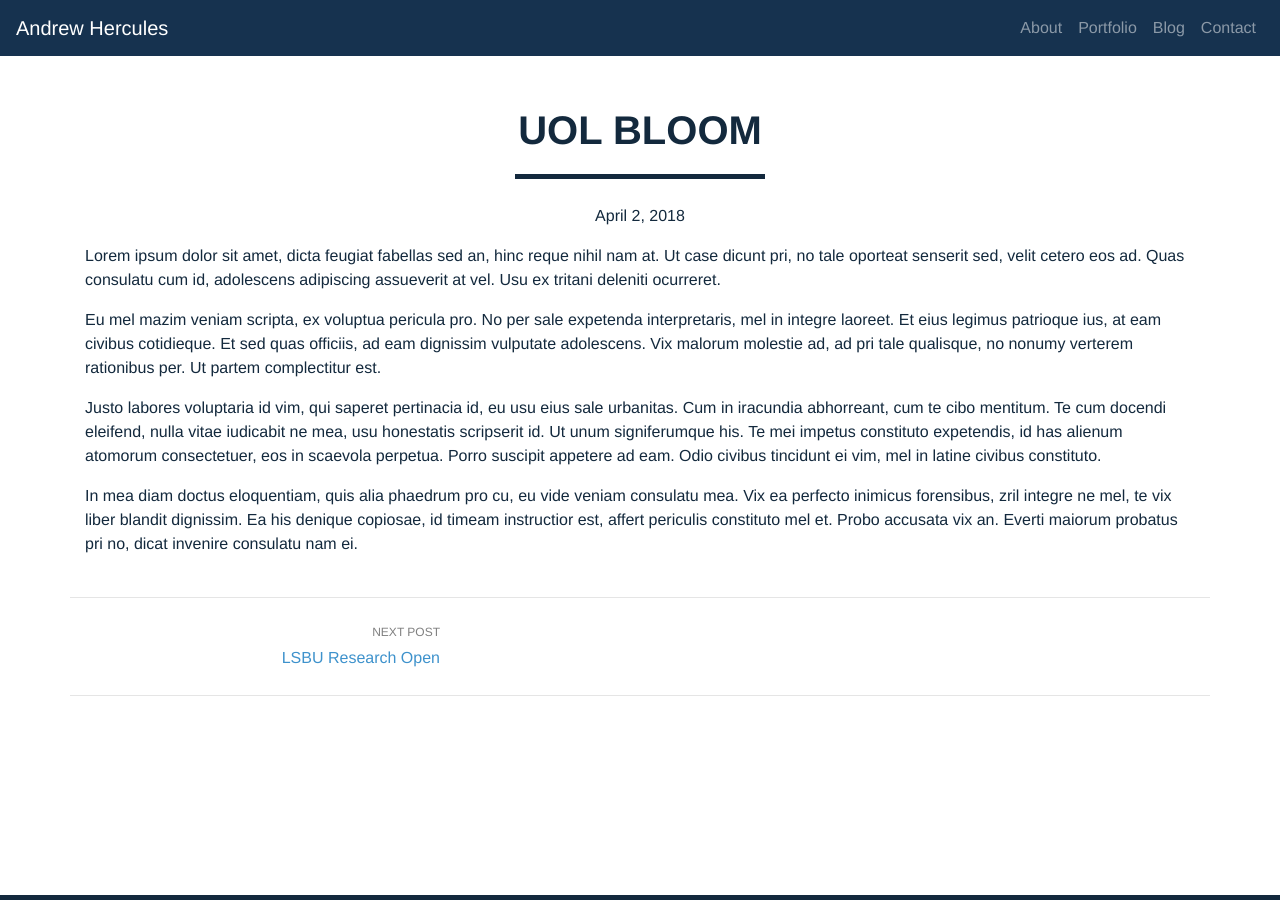
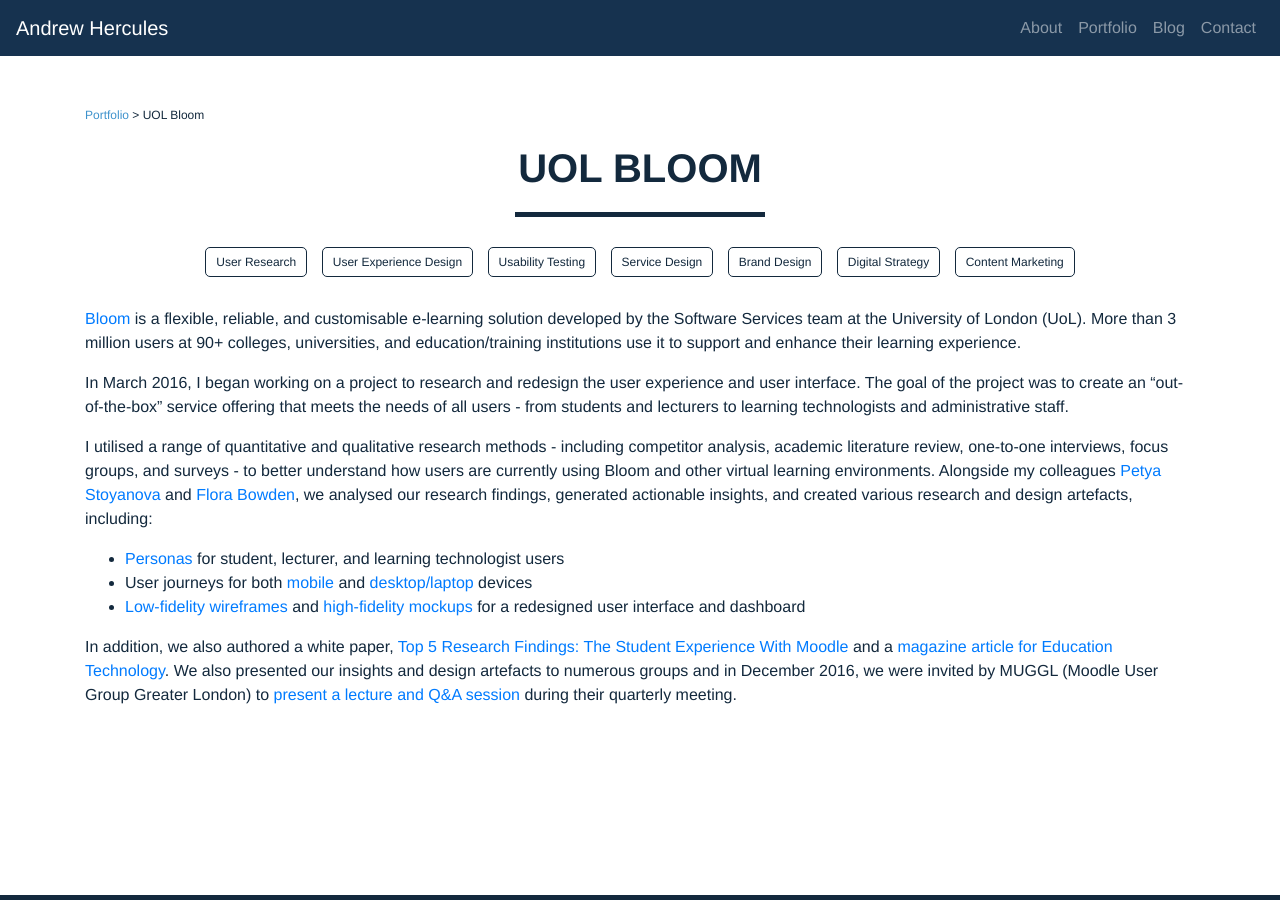
Before and after one commit to andrewhercules/andrewhercules.github.io, a Jekyll site: the page built from _portfolio/bloom.md, in a window 1280 px wide. Built offline with Jekyll 4.4.1, drawn with Linux system fonts in a browser that asks for light colours; nearby versions of some CDN libraries; some web fonts are replaced.

Commit message:
Added portfolio content for Bloom project

```diff
--- a/_portfolio/bloom.md
+++ b/_portfolio/bloom.md
@@ -1,14 +1,19 @@
 ---
-layout: post
+layout: portfolio-item
 title: UOL Bloom
 client: University of London
 tags: [User Research, User Experience Design, Usability Testing, Service Design, Brand Design, Digital Strategy, Content Marketing]
+img: assets/img/portfolio/bloom.png
 ---
 
-Lorem ipsum dolor sit amet, dicta feugiat fabellas sed an, hinc reque nihil nam at. Ut case dicunt pri, no tale oporteat senserit sed, velit cetero eos ad. Quas consulatu cum id, adolescens adipiscing assueverit at vel. Usu ex tritani deleniti ocurreret.
+[Bloom](https://bloom.london.ac.uk/about) is a flexible, reliable, and customisable e-learning solution developed by the Software Services team at the University of London (UoL). More than 3 million users at 90+ colleges, universities, and education/training institutions use it to support and enhance their learning experience.
 
-Eu mel mazim veniam scripta, ex voluptua pericula pro. No per sale expetenda interpretaris, mel in integre laoreet. Et eius legimus patrioque ius, at eam civibus cotidieque. Et sed quas officiis, ad eam dignissim vulputate adolescens. Vix malorum molestie ad, ad pri tale qualisque, no nonumy verterem rationibus per. Ut partem complectitur est.
+In March 2016, I began working on a project to research and redesign the user experience and user interface. The goal of the project was to create an "out-of-the-box" service offering that meets the needs of all users - from students and lecturers to learning technologists and administrative staff.
 
-Justo labores voluptaria id vim, qui saperet pertinacia id, eu usu eius sale urbanitas. Cum in iracundia abhorreant, cum te cibo mentitum. Te cum docendi eleifend, nulla vitae iudicabit ne mea, usu honestatis scripserit id. Ut unum signiferumque his. Te mei impetus constituto expetendis, id has alienum atomorum consectetuer, eos in scaevola perpetua. Porro suscipit appetere ad eam. Odio civibus tincidunt ei vim, mel in latine civibus constituto.
+I utilised a range of quantitative and qualitative research methods - including competitor analysis, academic literature review, one-to-one interviews, focus groups, and surveys - to better understand how users are currently using Bloom and other virtual learning environments. Alongside my colleagues [Petya Stoyanova](https://petantse.github.io/petya_stoyanova/) and [Flora Bowden](https://www.linkedin.com/in/flora-bowden-0a3981a7/), we analysed our research findings, generated actionable insights, and created various research and design artefacts, including:
 
-In mea diam doctus eloquentiam, quis alia phaedrum pro cu, eu vide veniam consulatu mea. Vix ea perfecto inimicus forensibus, zril integre ne mel, te vix liber blandit dignissim. Ea his denique copiosae, id timeam instructior est, affert periculis constituto mel et. Probo accusata vix an. Everti maiorum probatus pri no, dicat invenire consulatu nam ei.
+* [Personas](/assets/docs/portfolio/bloom/bloom_sample_personas.pdf) for student, lecturer, and learning technologist users
+* User journeys for both [mobile](/assets/docs/portfolio/bloom/bloom_sample_user_journey_mobile.pdf) and [desktop/laptop](/assets/docs/portfolio/bloom/bloom_sample_user_journey_desktop.pdf) devices
+* [Low-fidelity wireframes](/assets/docs/portfolio/bloom/bloom_sample_low_fidelity_dashboard_wireframe.pdf) and [high-fidelity mockups](/assets/docs/portfolio/bloom/bloom_high_fidelity_mockups.pdf) for a redesigned user interface and dashboard
+
+In addition, we also authored a white paper, [Top 5 Research Findings: The Student Experience With Moodle](/assets/docs/portfolio/bloom/bloom_research_whitepaper.pdf) and a [magazine article for Education Technology](/assets/docs/portfolio/bloom/bloom_ed_tech_magazine_article.pdf). We also presented our insights and design artefacts to numerous groups and in December 2016, we were invited by MUGGL (Moodle User Group Greater London) to [present a lecture and Q&A session](/assets/docs/portfolio/bloom/bloom_muggl_meeting_presentation.pdf) during their quarterly meeting.
```
Also changed, not shown: assets/img/portfolio/bloom.png (added), 8 other files.
